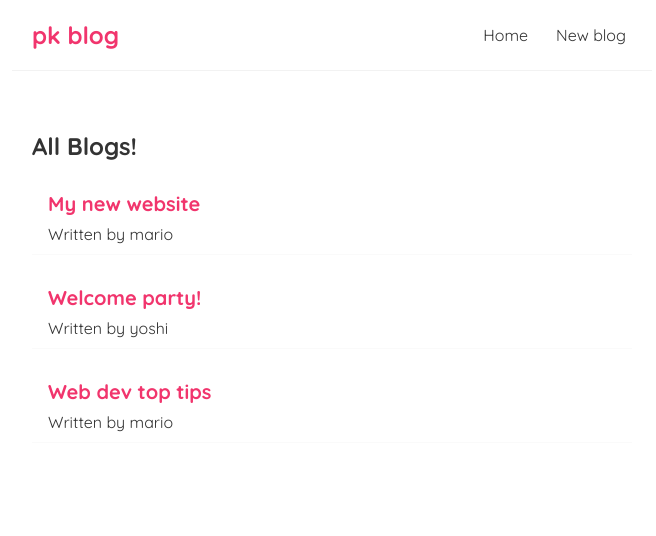
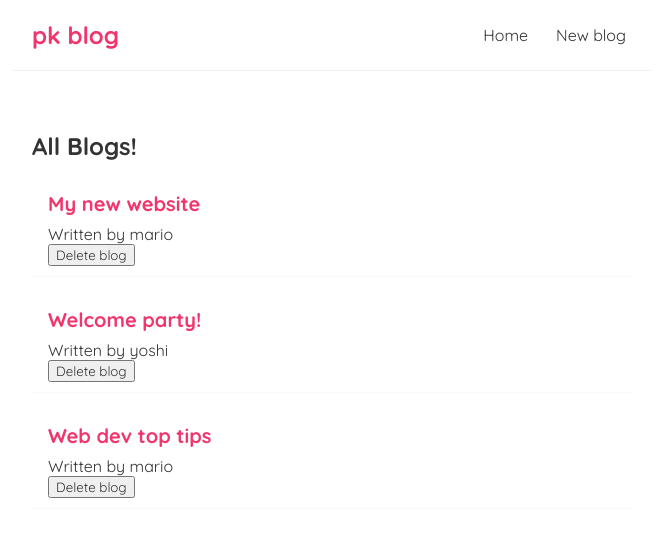
Before and after one commit to purab/react-redux-tutorials, a React (Create React App) app in the folder pk-blog/: page / in a window 1280 px wide. Shown: the top 536 px of the page, without its empty margins (308-964 px from the left). Built offline with nearby package versions, Linux system fonts and the light colour scheme.

Commit message:
delete blogs

```diff
--- a/pk-blog/src/components/BlogList.js
+++ b/pk-blog/src/components/BlogList.js
@@ -1,4 +1,4 @@
-const BlogList = ({blogs, title}) => {
+const BlogList = ({blogs, title,handleDelete}) => {
 
     return (
         <div className="blog-list">
@@ -7,6 +7,7 @@
                 <div className="blog-preview" key={blog.id}>
                     <h2>{blog.title}</h2>
                     <p>Written by {blog.author}</p>
+                    <button onClick={()=>handleDelete(blog.id)}>Delete blog</button>
                 </div>
             ))}
         </div>
--- a/pk-blog/src/components/Home.js
+++ b/pk-blog/src/components/Home.js
@@ -7,9 +7,13 @@
         { title: 'Welcome party!', body: 'lorem ipsum...', author: 'yoshi', id: 2 },
         { title: 'Web dev top tips', body: 'lorem ipsum...', author: 'mario', id: 3 }
     ])
+    const handleDelete = (id) => {
+        const newBlogs = blogs.filter(blog =>blog.id !==id)
+        setBlogs(newBlogs);
+    }
     return (
         <div className="home">
-           <BlogList blogs={blogs} title={'All Blogs!'} />
+           <BlogList blogs={blogs} title={'All Blogs!'} handleDelete={handleDelete}/>
         </div>
      );
 }
```
